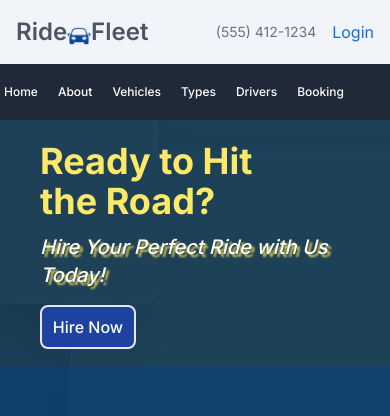
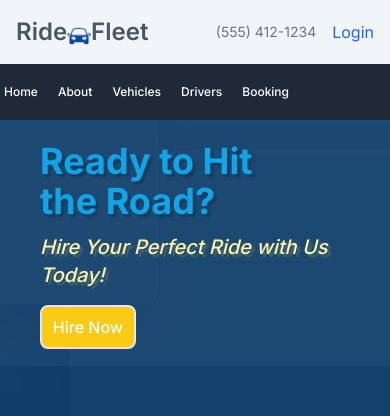
Before and after one commit to zahara-Rahmanchy/RideFleet-client-, a Next.js app: page / in a window 390 px wide. Shown: the top 416 px of the page. Built offline with nearby package versions, Linux system fonts and the light colour scheme; no server answers.

Commit message:
domain address added

```diff
--- a/src/app/Login/page.js
+++ b/src/app/Login/page.js
@@ -49,7 +49,9 @@ const LoginPage = () => {
 
   // google signin
   const handleGoogleSignIn = () => {
-    signIn("google", {callbackUrl: "http://localhost:3000"});
+    signIn("google", {
+      callbackUrl: "https://ride-fleet-client-l6a9.vercel.app/",
+    });
     alert("Welcome to RideFleet!");
   };
   return (
--- /dev/null
+++ b/src/app/Vehicles/Vehicles.jsx
@@ -0,0 +1,7 @@
+import React from "react";
+
+const Vehicles = () => {
+  return <div>Vehicles</div>;
+};
+
+export default Vehicles;
--- a/src/app/api/auth/[...nextauth]/route.js
+++ b/src/app/api/auth/[...nextauth]/route.js
@@ -51,7 +51,7 @@ const authOptions = {
           const userExits = await User.findOne({email});
           if (!userExits) {
             const response = await axios.post(
-              "http://localhost:3000/api/SignUp",
+              "https://ride-fleet-client-l6a9.vercel.app/api/SignUp",
               {
                 name: user.name,
                 email: user.email,
--- a/src/app/components/HomeSection/Banner.jsx
+++ b/src/app/components/HomeSection/Banner.jsx
@@ -45,26 +45,29 @@ const Banner = () => {
             </Swiper>
           </div>
         </div>
-        <div className="flex flex-col md:ms-10 justify-center md:bg-transparent bg-sky-950 bg-opacity-90 md:order-2 order-1 z-5   md:mb-10 md:col-span-1  col-span-2 place-items-start  md:ps-20 ps-10  pe-0 me-0">
+        <div className="flex flex-col md:ms-10 justify-center md:bg-transparent bg-[#073865] bg-opacity-90 md:order-2 order-1 z-5   md:mb-10 md:col-span-1  col-span-2 place-items-start  md:ps-20 ps-10  pe-0 me-0">
           <h1
-            className="md:text-5xl  text-4xl z-10 md:text-sky-950 text-yellow-200 font-bold pb-3 md:ms-6 mt-5 text-wrap"
+            className="md:text-5xl  text-4xl z-10 md:text-sky-900 text-sky-500 font-bold pb-3 md:ms-6 mt-5 text-wrap"
             data-aos="zoom-in"
+            style={{
+              textShadow: "3px 3px 2px rgba(0, 0, 0, 0.2)",
+            }}
           >
             Ready to Hit <br />
             the Road?
           </h1>
           <h2
-            className="md:text-2xl   text-xl z-10 md:text-yellow-400 text-white  italic font-medium  md:ms-6 text-wrap "
+            className="md:text-2xl   text-xl z-10 md:text-yellow-400 text-yellow-100 italic font-medium  md:ms-6 text-wrap "
             data-aos="zoom-in"
             style={{
-              textShadow: "3px 3px 2px rgba(253, 224, 71, 0.8)", // Add your desired text shadow properties here
+              textShadow: "3px 3px 2px rgba(253, 224, 71, 0.2)",
             }}
           >
             {" "}
             Hire Your Perfect Ride with Us Today!
           </h2>
           <button
-            className=" md:ms-6   my-4 btn btn-md bg-blue-800 text-white font-medium border-black-700 border-2 w-24 rounded-lg p-2 flex-none"
+            className=" md:ms-6   my-4 btn btn-md md:bg-blue-800 bg-yellow-300 text-white font-medium border-black-700 border-2 w-24 rounded-lg p-2 flex-none"
             data-aos="zoom-in"
           >
             Hire Now
--- a/src/app/components/Navbar.jsx
+++ b/src/app/components/Navbar.jsx
@@ -75,14 +75,14 @@ const Navbar = () => {
                   Vehicles
                 </Link>
               </li>
-              <li>
+              {/* <li>
                 <Link
                   href="/Types"
                   className="text-white dark:text-white hover:underline text-xs md:text-base"
                 >
                   Types
                 </Link>
-              </li>
+              </li> */}
               <li>
                 <Link
                   href="/Services"
```
